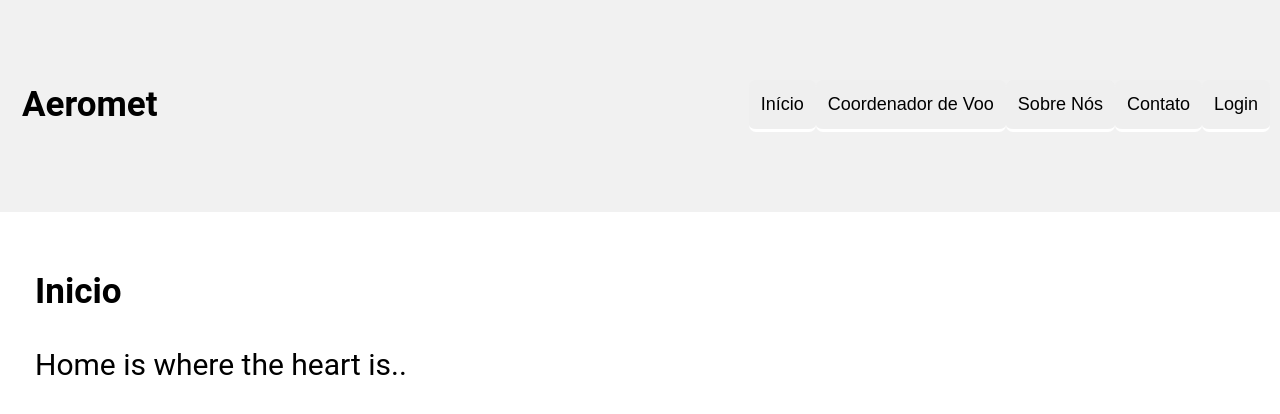
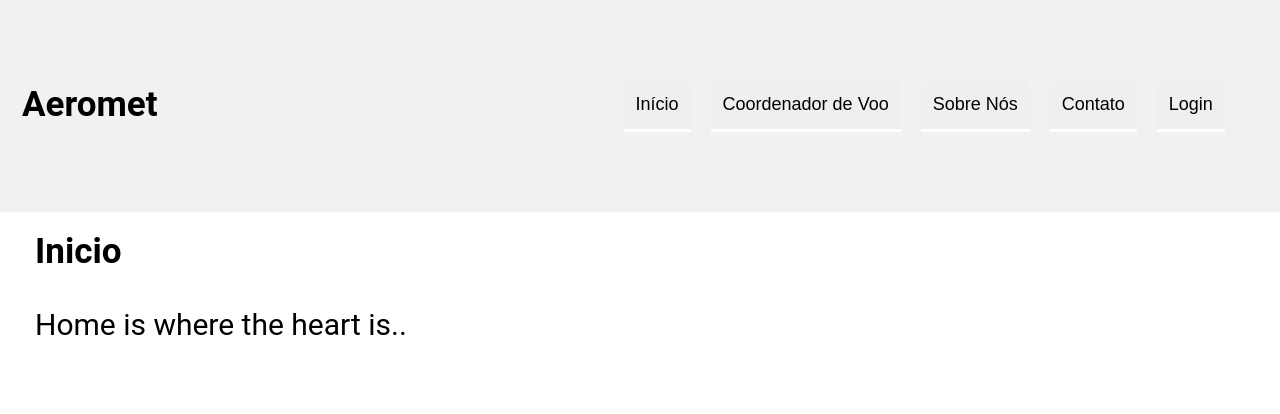
Before and after one commit to Renan-amc/Aeromet-project, a website with bundled scripts: page public/index.html in a window 1280 px wide. Built offline with nearby package versions, Linux system fonts and the light colour scheme; no server answers.

Commit message:
Espaçamento dos botões da Barra de navegação

```diff
--- a/public/index.css
+++ b/public/index.css
@@ -13,12 +13,13 @@ body {
 #navbar {
   overflow: hidden;
   background-color: #f1f1f1;
-  padding: 90px 10px;
+  padding: 70px 10px;
   transition: 0.4s;
   position: fixed;
   width: 100%;
   top: 0;
   z-index: 99;
+  display:inline;
 }
 
 #navbar a {
@@ -39,9 +40,12 @@ body {
   text-decoration: none;
   font-size: 18px;
   line-height: 25px;
+  border: none;
   border-radius: 7px;
-  border: none;
   border-bottom: 3px solid white;
+  border-bottom-left-radius: 0px 0px;
+  border-bottom-right-radius: 0px 0px;
+  margin-right: 20px;
 }
 #navbar #logo {
   font-size: 35px;
@@ -56,6 +60,8 @@ body {
 
 #navbar-right {
   float: right;
+  display:inline;
+  margin-right: 2%;
 }
 
 @media screen and (max-width: 580px) {
@@ -73,10 +79,10 @@ body {
   }
 }
 .content {
-	margin-top:210px;
-    padding:15px 15px 1000px;
-    font-size:30px;
-    color: black;
+	margin-top:170px;
+  padding:15px 15px 1000px;
+  font-size:30px;
+  color: black;
 }
 .tabcontent {
   display: none;
```
